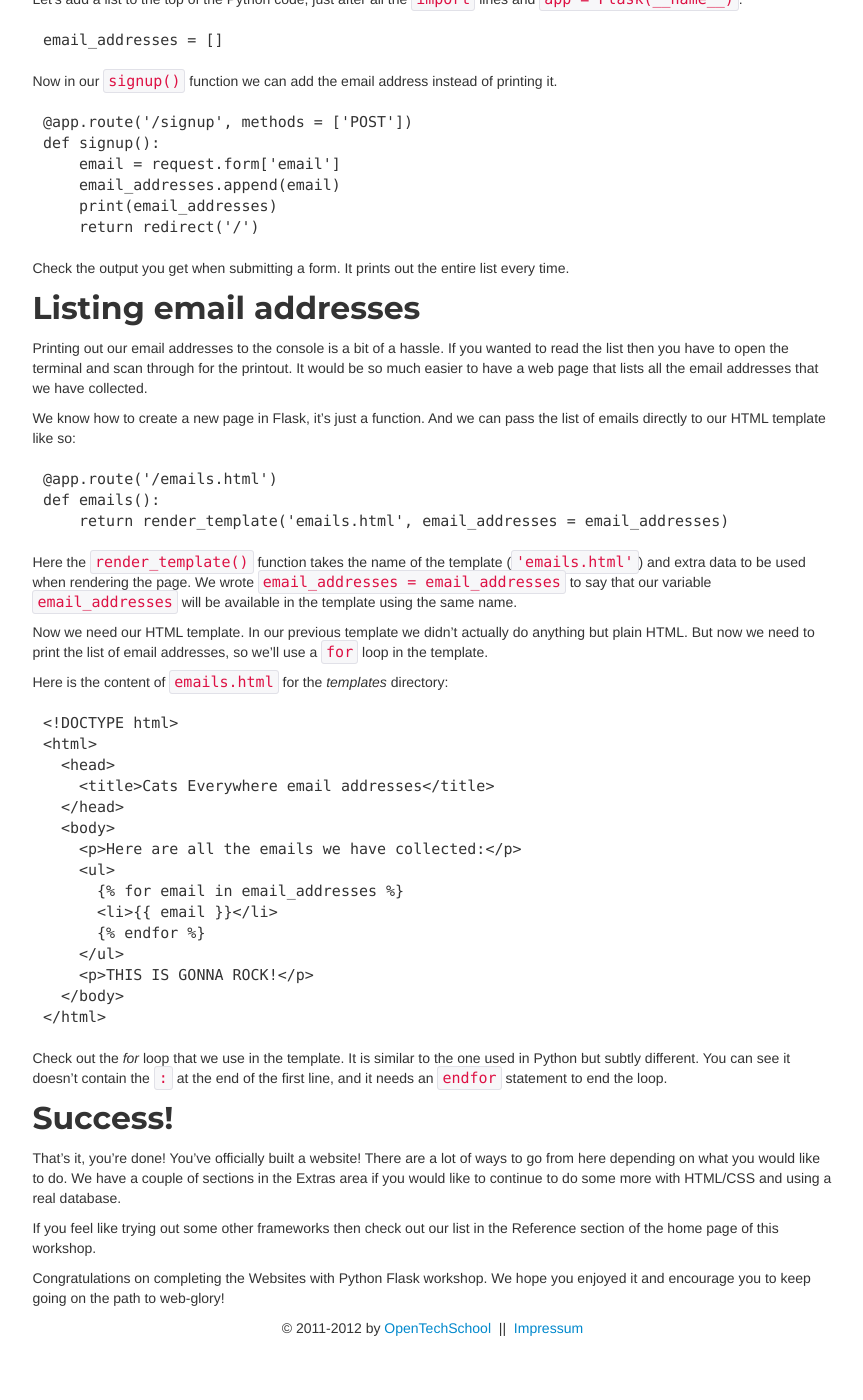
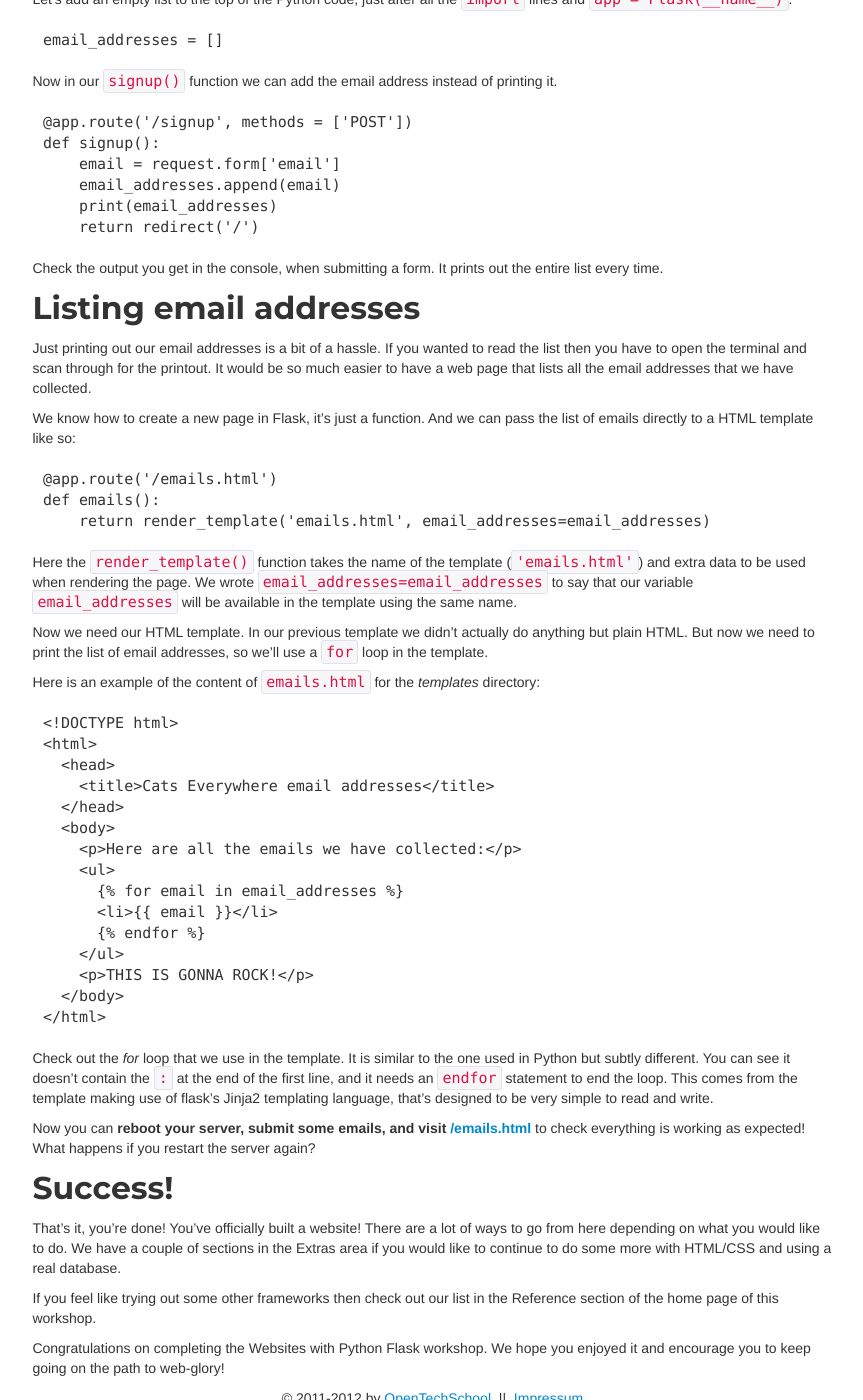
Before and after one commit to OpenTechSchool/python-flask, a Jekyll site: the page built from core/data.md, in a window 1280 px wide and 1400 px high, scrolled down 2969 px. Shown: the whole window, without its empty margins (314-1177 px from the left). Built offline with Jekyll 4.4.1, drawn with Linux system fonts in a browser that asks for light colours; before the commit the page ends 4307 px from its top, so only the background shows below that; some of the changed text lies outside the part shown.

Commit message:
A little copy editing, paragraph to mention visiting /emails.html

```diff
--- a/core/data.md
+++ b/core/data.md
@@ -131,7 +131,7 @@ Outside of Python, dictionaries are often called ``hash tables``, ``hash maps``
 
 At the moment we don't have any way to store email addresses. But if we add a list to our website then we can keep them temporarily. Sure it will only stay around until the web server stops, but it is a good start.
 
-Let's add a list to the top of the Python code, just after all the `import` lines and `app = Flask(__name__)`:
+Let's add an empty list to the top of the Python code, just after all the `import` lines and `app = Flask(__name__)`:
 
     email_addresses = []
 
@@ -144,23 +144,23 @@ Now in our `signup()` function we can add the email address instead of printing
         print(email_addresses)
         return redirect('/')
 
-Check the output you get when submitting a form. It prints out the entire list every time.
+Check the output you get in the console, when submitting a form. It prints out the entire list every time.
 
 ## Listing email addresses
 
-Printing out our email addresses to the console is a bit of a hassle. If you wanted to read the list then you have to open the terminal and scan through for the printout. It would be so much easier to have a web page that lists all the email addresses that we have collected.
+Just printing out our email addresses is a bit of a hassle. If you wanted to read the list then you have to open the terminal and scan through for the printout. It would be so much easier to have a web page that lists all the email addresses that we have collected.
 
-We know how to create a new page in Flask, it's just a function. And we can pass the list of emails directly to our HTML template like so:
+We know how to create a new page in Flask, it's just a function. And we can pass the list of emails directly to a HTML template like so:
 
     @app.route('/emails.html')
     def emails():
-        return render_template('emails.html', email_addresses = email_addresses)
+        return render_template('emails.html', email_addresses=email_addresses)
 
-Here the `render_template()` function takes the name of the template (`'emails.html'`) and extra data to be used when rendering the page. We wrote `email_addresses = email_addresses` to say that our variable `email_addresses` will be available in the template using the same name.
+Here the `render_template()` function takes the name of the template (`'emails.html'`) and extra data to be used when rendering the page. We wrote `email_addresses=email_addresses` to say that our variable `email_addresses` will be available in the template using the same name.
 
 Now we need our HTML template. In our previous template we didn't actually do anything but plain HTML. But now we need to print the list of email addresses, so we'll use a `for` loop in the template.
 
-Here is the content of `emails.html` for the _templates_ directory:
+Here is an example of the content of `emails.html` for the _templates_ directory:
 
 {% raw %}
 
@@ -182,7 +182,9 @@ Here is the content of `emails.html` for the _templates_ directory:
 
 {% endraw %}
 
-Check out the _for_ loop that we use in the template. It is similar to the one used in Python but subtly different. You can see it doesn't contain the `:` at the end of the first line, and it needs an `endfor` statement to end the loop.
+Check out the _for_ loop that we use in the template. It is similar to the one used in Python but subtly different. You can see it doesn't contain the `:` at the end of the first line, and it needs an `endfor` statement to end the loop. This comes from the template making use of flask's Jinja2 templating language, that's designed to be very simple to read and write.
+
+Now you can **reboot your server, submit some emails, and visit [/emails.html](http://127.0.0.1:5000/emails.html)** to check everything is working as expected! What happens if you restart the server again?
 
 ## Success!
 
```
